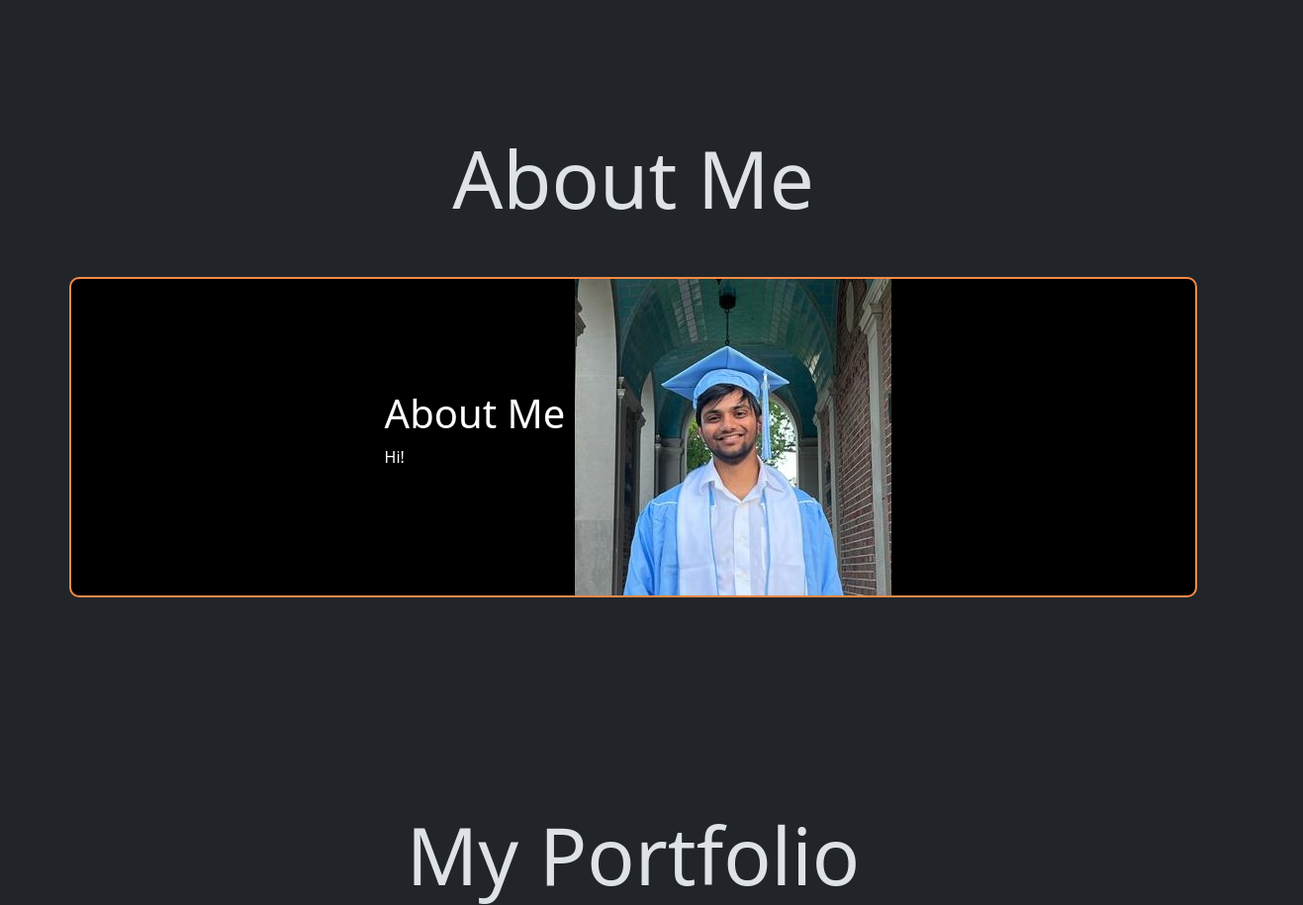
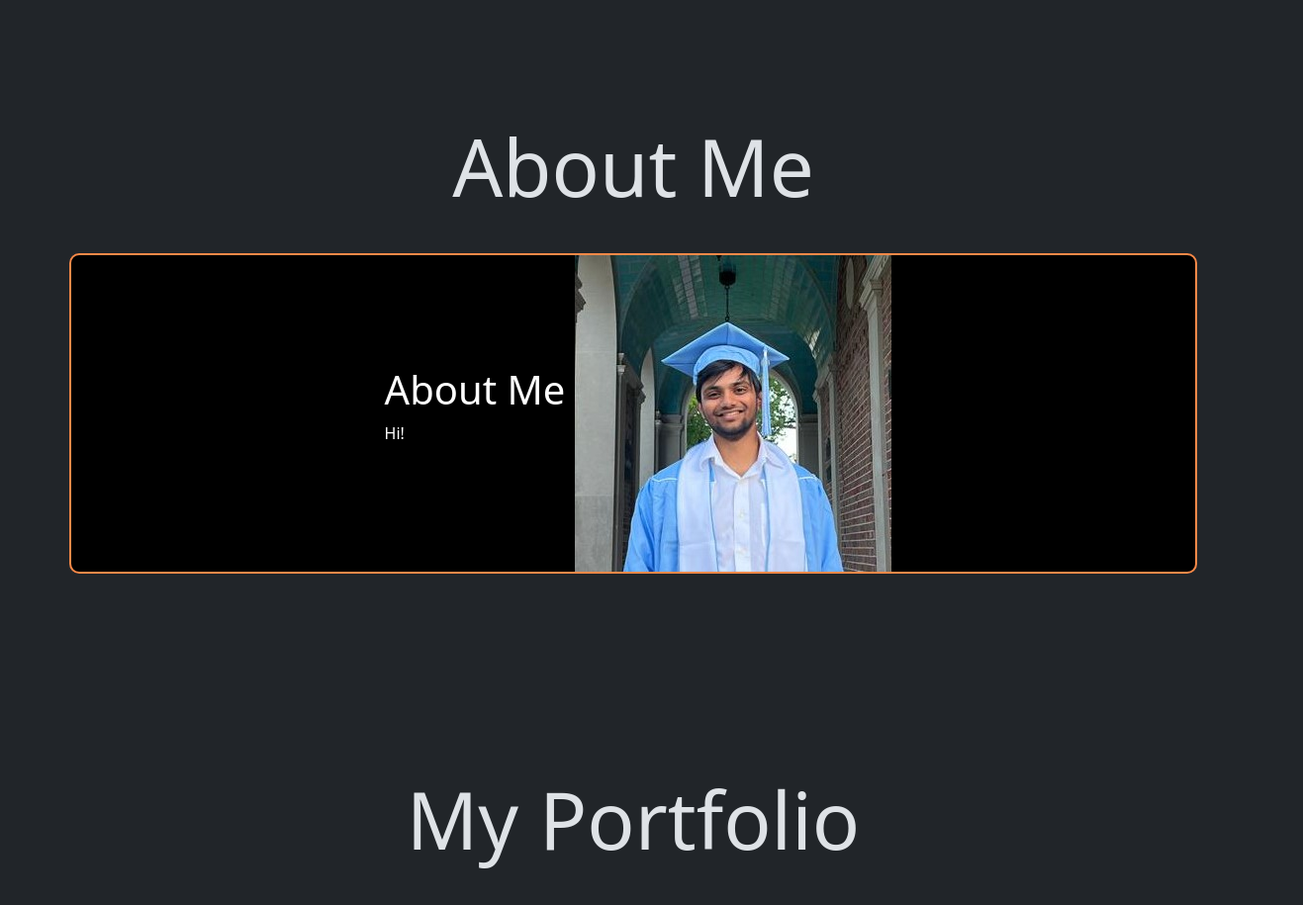
Before and after one commit to aayushkt/Website, a website: page index.html in a window 1280 px wide. Shown: the part 840-1755 px from the top of the page at 99% size, 1317 px wide, since content can reach past the window. Drawn offline with nearby package versions, Linux system fonts and the light colour scheme.

Commit message:
Fixed section heading displays

```diff
--- a/index.html
+++ b/index.html
@@ -72,7 +72,7 @@
 
         <div class="section" id="AboutMe">
 
-            <div class="sectionHeading" data-aos="fade-left">About Me</div>
+            <div class="display-1" sectionHeading data-aos="fade-left">About Me</div>
 
             <div class="container-lg" card>
                 <div class="cardBody">
@@ -88,7 +88,7 @@
 
         <div class="section" id="Portfolio">
 
-            <div class="sectionHeading" data-aos="fade-left">My Portfolio</div>
+            <div class="display-1" sectionHeading data-aos="fade-left">My Portfolio</div>
 
             <div class="container-lg" card id="3DFS">
                 <div class="cardBody">
@@ -129,7 +129,7 @@
 
         <div class="section" id="Projects and Achievements">
 
-            <div class="sectionHeading" data-aos="fade-left">Projects and Achievements</div>
+            <div class="display-1" sectionHeading data-aos="fade-left">Projects and Achievements</div>
 
             <div class="container-lg" card id="ULA">
                 <div class="cardBody">
--- a/public/main.css
+++ b/public/main.css
@@ -49,12 +49,7 @@ Each .cardText may have one .cardSubHeading
     z-index: 1;
 }
 
-.sectionHeading {
-    display: flex;
-    width: 100vw;
-    align-items: center;
-    justify-content: center;
-    font-size: 10vh;
+[sectionHeading] {
     margin-bottom: 5vh;
 }
 
```
